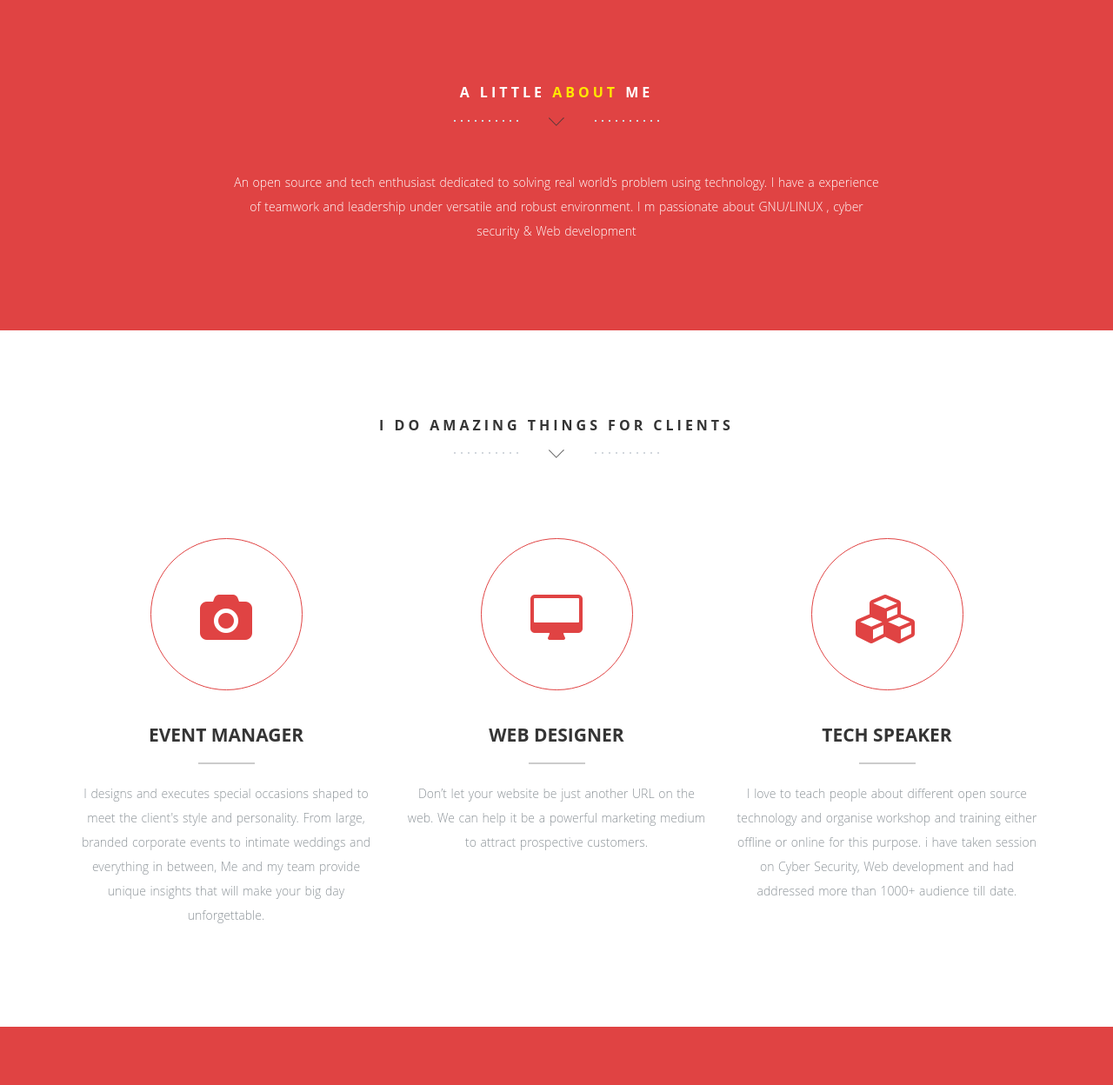
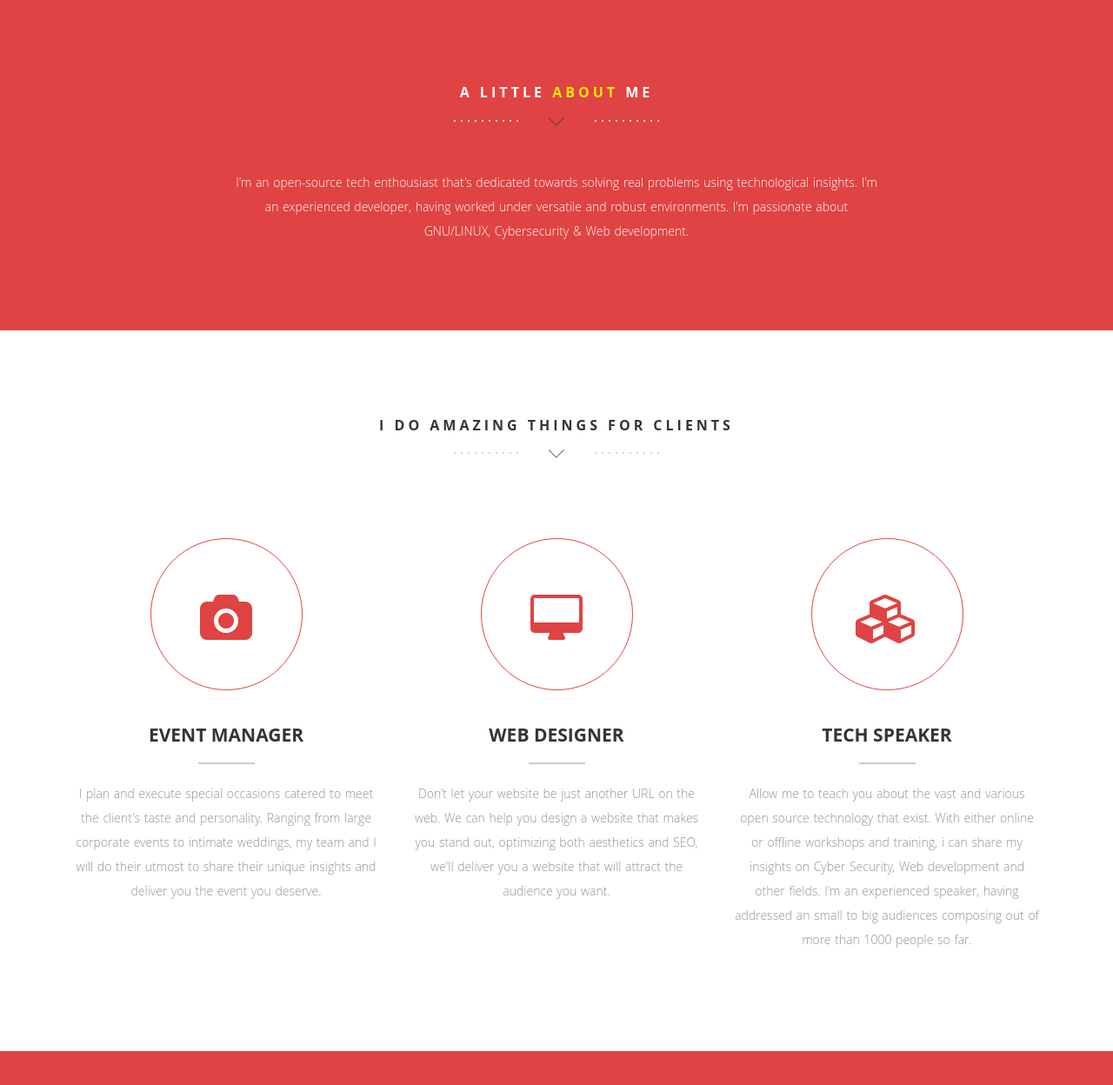
Before and after one commit to aashish05/aashish05.github.io, a plain HTML site: page index.html in a window 1280 px wide. Shown: the part 866-2114 px from the top of the page at 87% size. Drawn offline with nearby package versions, Linux system fonts and the light colour scheme; some packages are replaced by stand-ins of ours.

Commit message:
Update index.html

```diff
--- a/index.html
+++ b/index.html
@@ -105,7 +105,8 @@
               <div class="col-md-8 col-md-offset-2 wp1">
                 <h1 class="arrow">A little <span>about</span> me</h1><!-- Headline -->
 				<!-- about / welcome text -->
-                <p>An open source and tech enthusiast dedicated to solving real world's problem using technology. I have a experience of teamwork and leadership under versatile and robust environment. I m passionate about GNU/LINUX , cyber security & Web development</p>
+                <p>I'm an open-source tech enthousiast that's dedicated towards solving real problems using technological insights. I'm an experienced developer, having worked under versatile and robust environments. I'm passionate about GNU/LINUX, Cybersecurity & Web development.
+</p>
               </div>
             </div>
           </div>
@@ -134,7 +135,8 @@
                       <i class="fa fa-camera"></i><!-- Icon -->
                     </div>
                     <h2>Event Manager</h2><!-- Title -->
-                    <p>I designs and executes special occasions shaped to meet the client's style and personality. From large, branded corporate events to intimate weddings and everything in between, Me and my team provide unique insights that will make your big day unforgettable.</p><!-- Description -->
+                    <p>I plan and execute special occasions catered to meet the client's taste and personality. Ranging from large corporate events to intimate weddings, my team and I will do their utmost to share their unique insights and deliver you the event you deserve.
+</p><!-- Description -->
                   </div>
           <!-- Service Box 2 -->
                   <div class="col-md-4 wp2 item delay-05s">
@@ -142,7 +144,8 @@
                       <i class="fa fa-desktop"></i><!-- Icon -->
                     </div>
                     <h2>Web Designer</h2><!-- Title -->
-                    <p>Don’t let your website be just another URL on the web. We can help it be a powerful marketing medium to attract prospective customers. </p><!-- Description -->
+                    <p>Don’t let your website be just another URL on the web. We can help you design a website that makes you stand out, optimizing both aesthetics and SEO, we'll deliver you a website that will attract the audience you want.
+</p><!-- Description -->
                   </div>
           <!-- Service Box 3 -->
                   <div class="col-md-4 wp2 item delay-1s">
@@ -150,7 +153,8 @@
                       <i class="fa fa-cubes"></i><!-- Icon -->
                     </div>
                     <h2>Tech Speaker</h2><!-- Title -->
-                    <p>I love to teach people about different open source technology and organise workshop and training either offline or online for this purpose. i have taken session on Cyber Security, Web development and had addressed more than 1000+ audience till date. </p><!-- Description -->
+                    <p>Allow me to teach you about the vast and various open source technology that exist. With either online or offline workshops and training, i can share my insights on Cyber Security, Web development and other fields. I'm an experienced speaker, having addressed an small to big audiences composing out of more than 1000 people so far.
+</p><!-- Description -->
                   </div>
           </div>
                   <div class="clearfix"></div>
```
